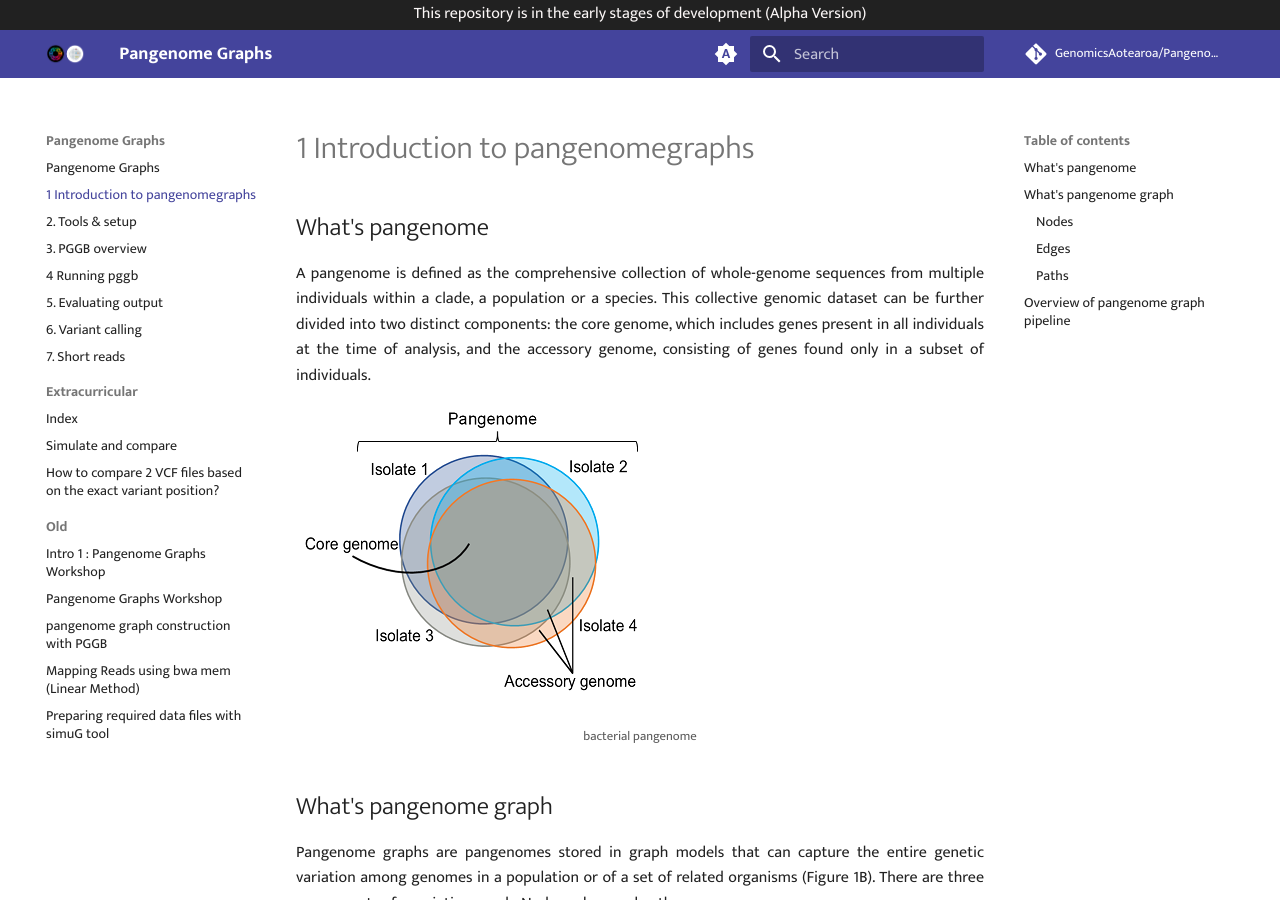
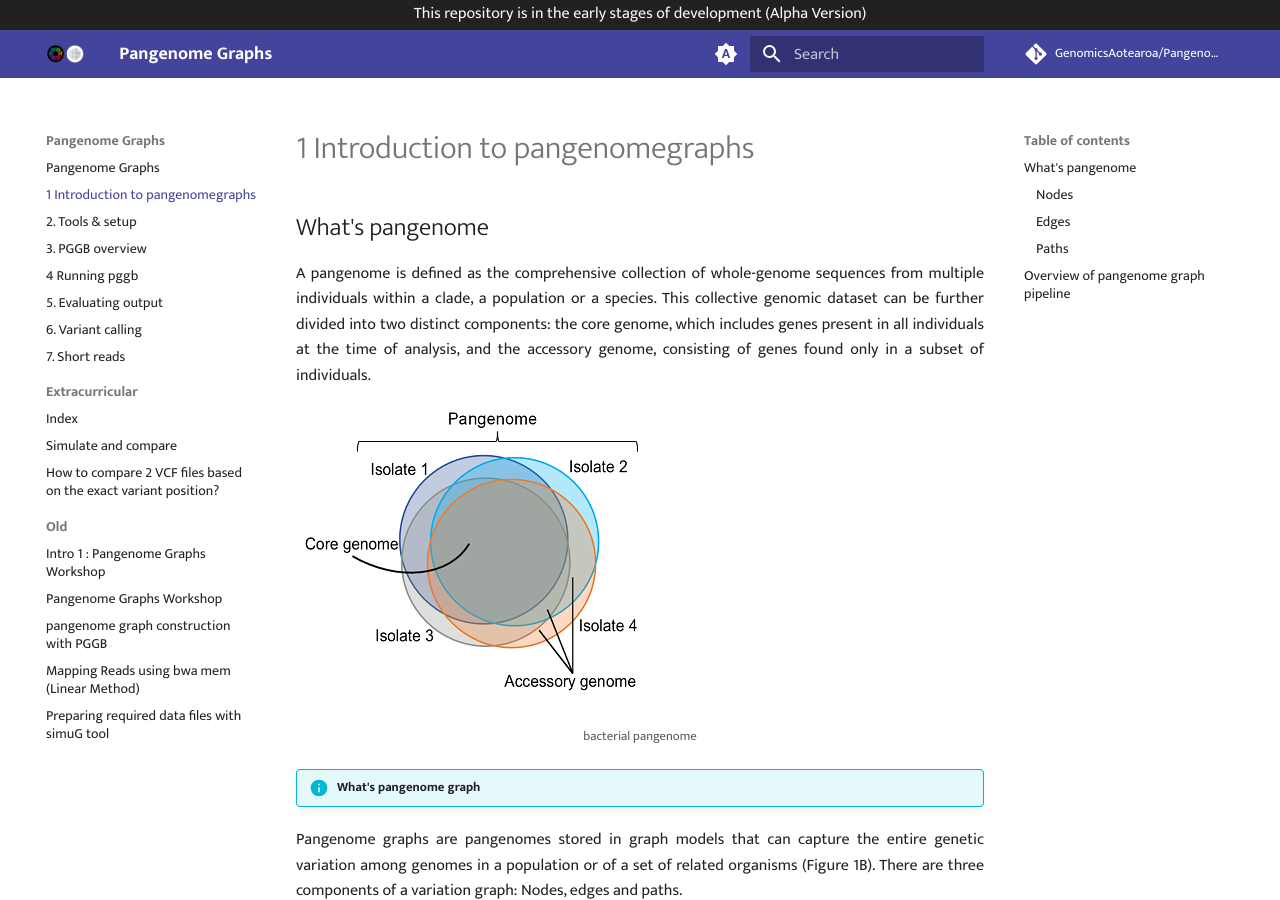
Before and after one commit to GenomicsAotearoa/Pangenome-Graphs-Workshop, an MkDocs documentation site: the page built from docs/1_Introduction_to_pangenomegraphs.md, in a window 1280 px wide and 900 px high. Built offline with MkDocs 1.6.1 and Material for MkDocs 9.7.7, drawn with Linux system fonts in a browser that asks for light colours; comment, search, counter and statistics services are not loaded; some of the changed lines change nothing that is shown.

Commit message:
Update 1_Introduction_to_pangenomegraphs.md

```diff
--- a/docs/1_Introduction_to_pangenomegraphs.md
+++ b/docs/1_Introduction_to_pangenomegraphs.md
@@ -1,4 +1,3 @@
-
 ## What's pangenome
 <p align="justify">
 A pangenome is defined as the comprehensive collection of whole-genome sequences from multiple individuals within a clade, a population or a species. This collective genomic dataset can be further divided into two distinct components: the core genome, which includes genes present in all individuals at the time of analysis, and the accessory genome, consisting of genes found only in a subset of individuals.
@@ -7,7 +6,7 @@ A pangenome is defined as the comprehensive collection of whole-genome sequences
 ![bacterial-pangenome](theme_figures/bacterial-pangenome-small.png)
 <center><small>bacterial pangenome</small></center>
 
-## What's pangenome graph
+!!! info "What's pangenome graph"
 <p align="justify">
 Pangenome graphs are pangenomes stored in graph models that can capture the entire genetic variation among genomes in a population or of a set of related organisms (Figure 1B). There are three components of a variation graph: Nodes, edges and paths.
 </p>
```
